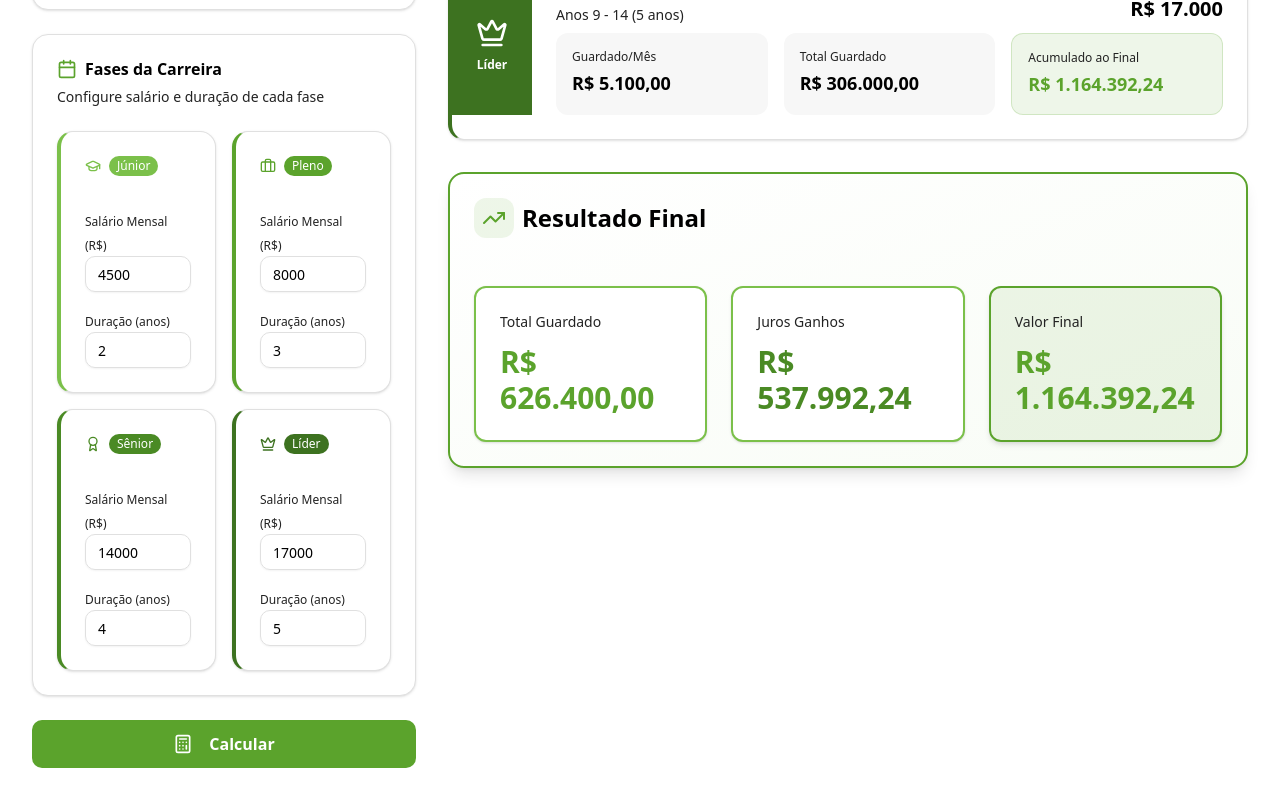
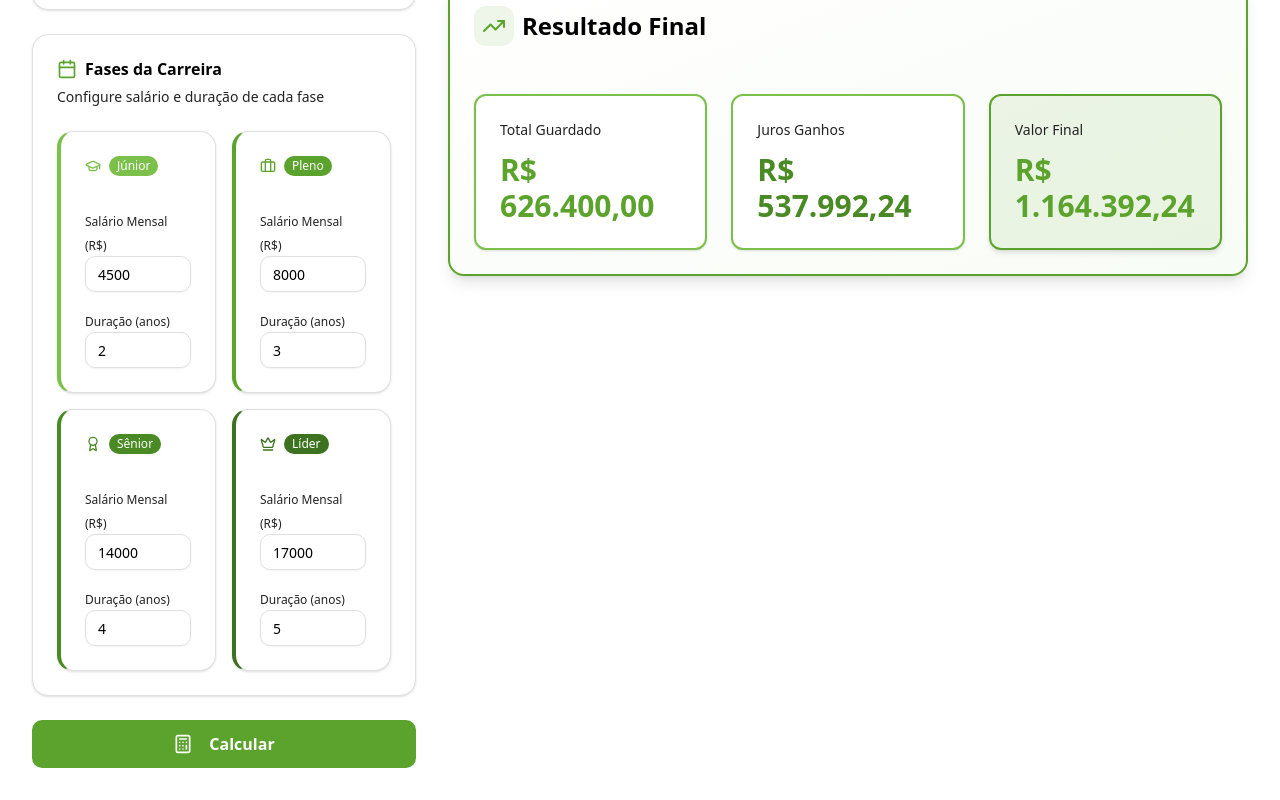
Before and after one commit to CoderRocha/devcapital, a Next.js app: page / in a window 1280 px wide. Both pictures are taken after a click on the button "Calcular". Shown: the part 1164-1964 px from the top of the page. Built offline with nearby package versions, Linux system fonts and the light colour scheme.

Commit message:
style: ajustado estilo dos cards

```diff
--- a/src/components/calculator/Timeline.tsx
+++ b/src/components/calculator/Timeline.tsx
@@ -70,10 +70,10 @@
           return (
             <Card
               key={index}
-              className="hover:shadow-lg transition-all duration-200 overflow-hidden border-l-4"
+              className="hover:shadow-lg transition-all duration-200 overflow-hidden border-l-4 p-0"
               style={{ borderLeftColor: config.color }}
             >
-              <div className="flex">
+              <div className="flex min-h-full">
 
                 {/* Barra colorida lateral com ícone */}
 
```
